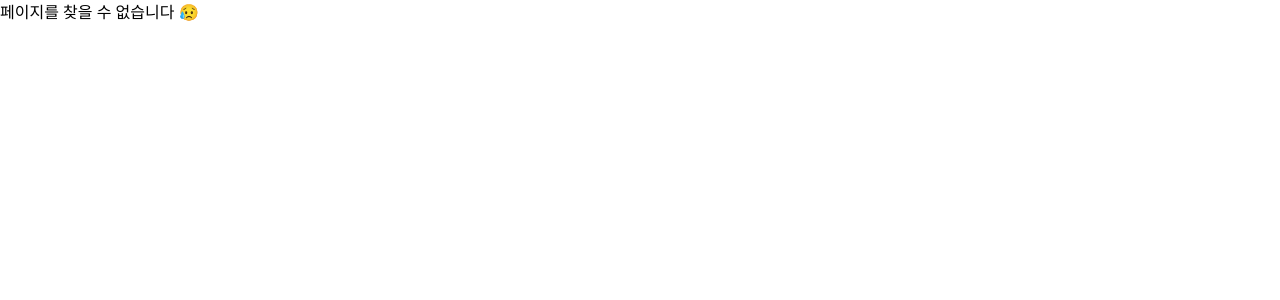
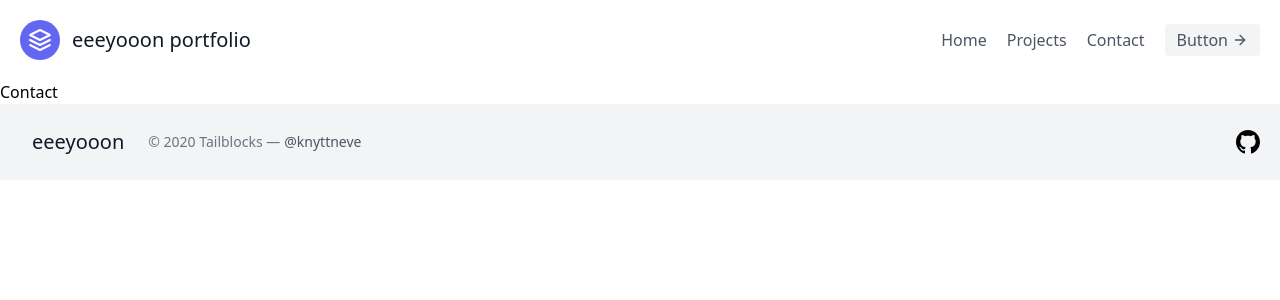
Before and after one commit to eeeyooon/nextjs_portfolio, a Next.js app: page /contact in a window 1280 px wide. Before the commit this address had no page. Shown: the top 300 px of the page. Built offline with nearby package versions, Linux system fonts and the light colour scheme.

Commit message:
Link 작업

```diff
--- a/components/footer.js
+++ b/components/footer.js
@@ -1,38 +1,40 @@
+import Link from "next/link";
+
 export default function Footer() {
-    return(
+  return (
     <>
       <footer className="text-gray-600 body-font">
-
         <div className="bg-gray-100">
-    <div className="container px-5 py-6 mx-auto flex items-center sm:flex-row flex-col">
-      <a className="flex title-font font-medium items-center md:justify-start justify-center text-gray-900">
-
+          <div className="container flex flex-col items-center px-5 py-6 mx-auto sm:flex-row">
+            <Link legacyBehavior href="/">
+              <a className="flex items-center justify-center font-medium text-gray-900 title-font md:justify-start">
                 <span className="ml-3 text-xl">eeeyooon</span>
               </a>
-      <p className="text-sm text-gray-500 sm:ml-6 sm:mt-0 mt-4">© 2020 Tailblocks —
-        <a href="https://twitter.com/knyttneve" rel="noopener noreferrer" className="text-gray-600 ml-1" target="_blank">@knyttneve</a>
+            </Link>
+
+            <p className="mt-4 text-sm text-gray-500 sm:ml-6 sm:mt-0">
+              © 2020 Tailblocks —
+              <a
+                href="https://twitter.com/knyttneve"
+                rel="noopener noreferrer"
+                className="ml-1 text-gray-600"
+                target="_blank"
+              >
+                @knyttneve
+              </a>
             </p>
-      <span className="inline-flex sm:ml-auto sm:mt-0 mt-4 justify-center sm:justify-start">
-        <a className="text-gray-500">
-          <svg fill="currentColor" stroke-linecap="round" stroke-linejoin="round" stroke-width="2" className="w-5 h-5" viewBox="0 0 24 24">
-            <path d="M18 2h-3a5 5 0 00-5 5v3H7v4h3v8h4v-8h3l1-4h-4V7a1 1 0 011-1h3z"></path>
-          </svg>
-        </a>
-        <a className="ml-3 text-gray-500">
-          <svg fill="currentColor" stroke-linecap="round" stroke-linejoin="round" stroke-width="2" className="w-5 h-5" viewBox="0 0 24 24">
-            <path d="M23 3a10.9 10.9 0 01-3.14 1.53 4.48 4.48 0 00-7.86 3v1A10.66 10.66 0 013 4s-4 9 5 13a11.64 11.64 0 01-7 2c9 5 20 0 20-11.5a4.5 4.5 0 00-.08-.83A7.72 7.72 0 0023 3z"></path>
-          </svg>
-        </a>
-        <a className="ml-3 text-gray-500">
-          <svg fill="none" stroke="currentColor" stroke-linecap="round" stroke-linejoin="round" stroke-width="2" className="w-5 h-5" viewBox="0 0 24 24">
-            <rect width="20" height="20" x="2" y="2" rx="5" ry="5"></rect>
-            <path d="M16 11.37A4 4 0 1112.63 8 4 4 0 0116 11.37zm1.5-4.87h.01"></path>
-          </svg>
-        </a>
-        <a className="ml-3 text-gray-500">
-          <svg fill="currentColor" stroke="currentColor" stroke-linecap="round" stroke-linejoin="round" stroke-width="0" className="w-5 h-5" viewBox="0 0 24 24">
-            <path stroke="none" d="M16 8a6 6 0 016 6v7h-4v-7a2 2 0 00-2-2 2 2 0 00-2 2v7h-4v-7a6 6 0 016-6zM2 9h4v12H2z"></path>
-            <circle cx="4" cy="4" r="2" stroke="none"></circle>
+            <span className="inline-flex justify-center mt-4 sm:ml-auto sm:mt-0 sm:justify-start">
+              <a
+                href="https://github.com/eeeyooon"
+                className="ml-3 text-gray-500"
+              >
+                <svg
+                  xmlns="http://www.w3.org/2000/svg"
+                  width="24"
+                  height="24"
+                  viewBox="0 0 24 24"
+                >
+                  <path d="M12 0c-6.626 0-12 5.373-12 12 0 5.302 3.438 9.8 8.207 11.387.599.111.793-.261.793-.577v-2.234c-3.338.726-4.033-1.416-4.033-1.416-.546-1.387-1.333-1.756-1.333-1.756-1.089-.745.083-.729.083-.729 1.205.084 1.839 1.237 1.839 1.237 1.07 1.834 2.807 1.304 3.492.997.107-.775.418-1.305.762-1.604-2.665-.305-5.467-1.334-5.467-5.931 0-1.311.469-2.381 1.236-3.221-.124-.303-.535-1.524.117-3.176 0 0 1.008-.322 3.301 1.23.957-.266 1.983-.399 3.003-.404 1.02.005 2.047.138 3.006.404 2.291-1.552 3.297-1.23 3.297-1.23.653 1.653.242 2.874.118 3.176.77.84 1.235 1.911 1.235 3.221 0 4.609-2.807 5.624-5.479 5.921.43.372.823 1.102.823 2.222v3.293c0 .319.192.694.801.576 4.765-1.589 8.199-6.086 8.199-11.386 0-6.627-5.373-12-12-12z" />
                 </svg>
               </a>
             </span>
--- a/components/header.js
+++ b/components/header.js
@@ -1,21 +1,50 @@
+import Link from "next/link";
+
 export default function Header() {
-    return(
+  return (
     <>
       <header className="text-gray-600 body-font">
-                <div className="container mx-auto flex flex-wrap p-5 flex-col md:flex-row items-center">
-                    <a className="flex title-font font-medium items-center text-gray-900 mb-4 md:mb-0">
-                    <svg xmlns="http://www.w3.org/2000/svg" fill="none" stroke="currentColor" stroke-linecap="round" stroke-linejoin="round" stroke-width="2" className="w-10 h-10 text-white p-2 bg-indigo-500 rounded-full" viewBox="0 0 24 24">
+        <div className="container flex flex-col flex-wrap items-center p-5 mx-auto md:flex-row">
+          <Link legacyBehavior href="/">
+            <a className="flex items-center mb-4 font-medium text-gray-900 title-font md:mb-0">
+              <svg
+                xmlns="http://www.w3.org/2000/svg"
+                fill="none"
+                stroke="currentColor"
+                stroke-linecap="round"
+                stroke-linejoin="round"
+                stroke-width="2"
+                className="w-10 h-10 p-2 text-white bg-indigo-500 rounded-full"
+                viewBox="0 0 24 24"
+              >
                 <path d="M12 2L2 7l10 5 10-5-10-5zM2 17l10 5 10-5M2 12l10 5 10-5"></path>
               </svg>
               <span className="ml-3 text-xl">eeeyooon portfolio</span>
             </a>
-                    <nav className="md:ml-auto flex flex-wrap items-center text-base justify-center">
+          </Link>
+
+          <nav className="flex flex-wrap items-center justify-center text-base md:ml-auto">
+            <Link legacyBehavior href="/">
               <a className="mr-5 hover:text-gray-900">Home</a>
+            </Link>
+            <Link legacyBehavior href="/projects">
               <a className="mr-5 hover:text-gray-900">Projects</a>
+            </Link>
+            <Link legacyBehavior href="/contact">
               <a className="mr-5 hover:text-gray-900">Contact</a>
+            </Link>
           </nav>
-                    <button className="inline-flex items-center bg-gray-100 border-0 py-1 px-3 focus:outline-none hover:bg-gray-200 rounded text-base mt-4 md:mt-0">Button
-                    <svg fill="none" stroke="currentColor" stroke-linecap="round" stroke-linejoin="round" stroke-width="2" className="w-4 h-4 ml-1" viewBox="0 0 24 24">
+          <button className="inline-flex items-center px-3 py-1 mt-4 text-base bg-gray-100 border-0 rounded focus:outline-none hover:bg-gray-200 md:mt-0">
+            Button
+            <svg
+              fill="none"
+              stroke="currentColor"
+              stroke-linecap="round"
+              stroke-linejoin="round"
+              stroke-width="2"
+              className="w-4 h-4 ml-1"
+              viewBox="0 0 24 24"
+            >
               <path d="M5 12h14M12 5l7 7-7 7"></path>
             </svg>
           </button>
--- a/components/home/hero.js
+++ b/components/home/hero.js
@@ -1,4 +1,5 @@
 import Animation from "../animation";
+import Link from "next/link";
 
 export default function Hero() {
   return (
@@ -16,9 +17,11 @@
           사는가 같이 꽃이 것이다. 실로 청춘 그들에게 소리다.이것은 능히 보라.
         </p>
         <div className="flex justify-center">
-          <button className="inline-flex px-6 py-2 text-lg text-white bg-indigo-500 border-0 rounded focus:outline-none hover:bg-indigo-600">
-            Projects
-          </button>
+          <Link legacyBehavior href="/projects">
+            <a className="inline-flex px-6 py-2 text-lg text-white bg-indigo-500 border-0 rounded focus:outline-none hover:bg-indigo-600">
+              프로젝트 보러가기
+            </a>
+          </Link>
         </div>
       </div>
       <div className="w-5/6 lg:max-w-lg lg:w-full md:w-1/2">
--- /dev/null
+++ b/pages/contact.js
@@ -0,0 +1,9 @@
+import Layout from "../components/layout";
+
+export default function Contact() {
+  return (
+    <Layout>
+      <h1>Contact</h1>
+    </Layout>
+  );
+}
--- a/pages/projects.js
+++ b/pages/projects.js
@@ -1,9 +1,15 @@
 import Layout from "../components/layout";
+import Head from "next/head";
 
 export default function Projects() {
-    return (
-        <Layout>
-            <h1>프로젝트</h1>
-        </Layout>
-    );
+  return (
+    <Layout>
+      <Head>
+        <title>eeeyoon's projects</title>
+        <meta name="description" content="오늘도 빡코딩" />
+        <link rel="icon" href="/favicon.ico" />
+      </Head>
+      <h1>프로젝트</h1>
+    </Layout>
+  );
 }
```
Lines whose indentation alone changed are shown as unchanged.
